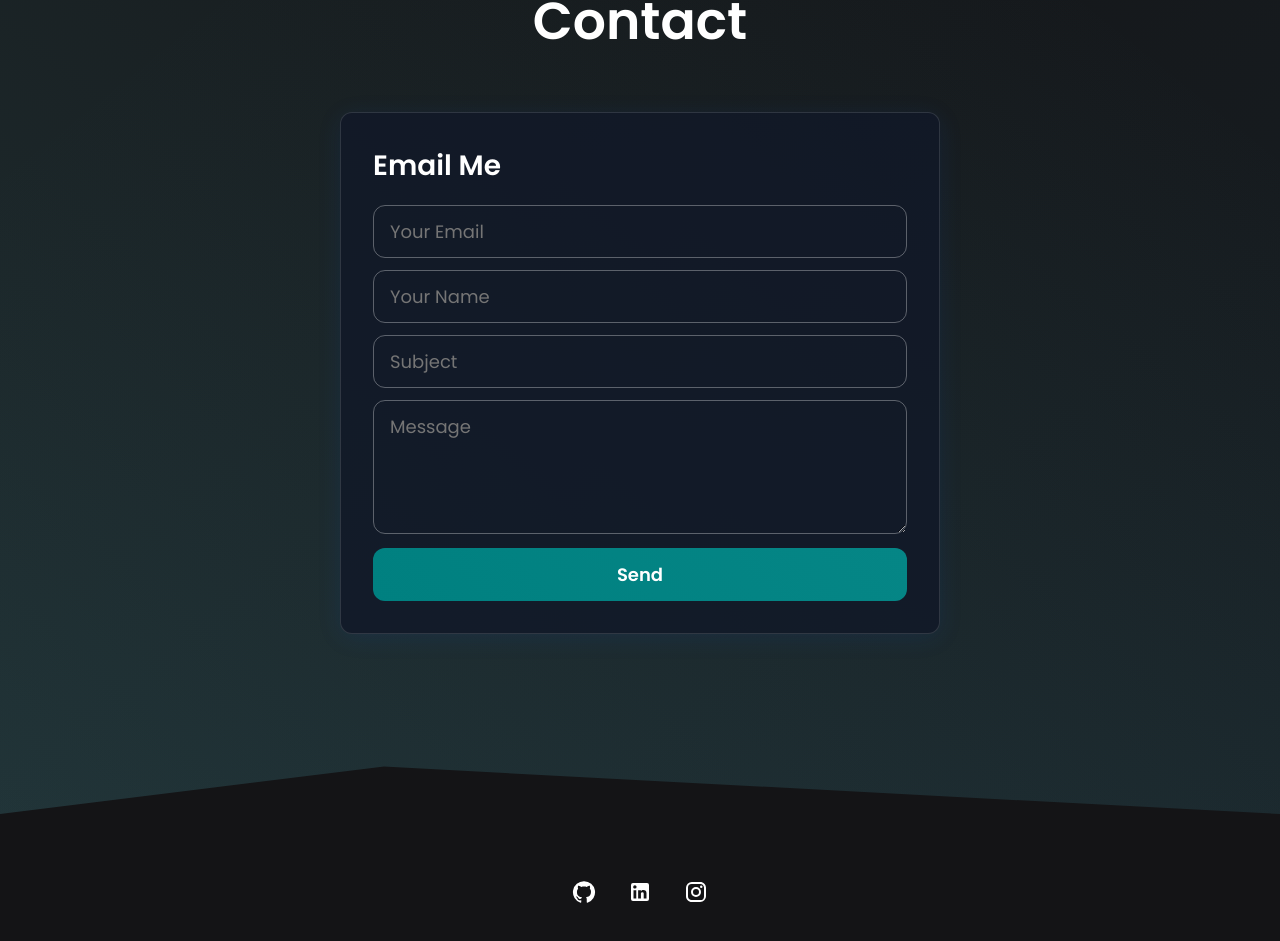
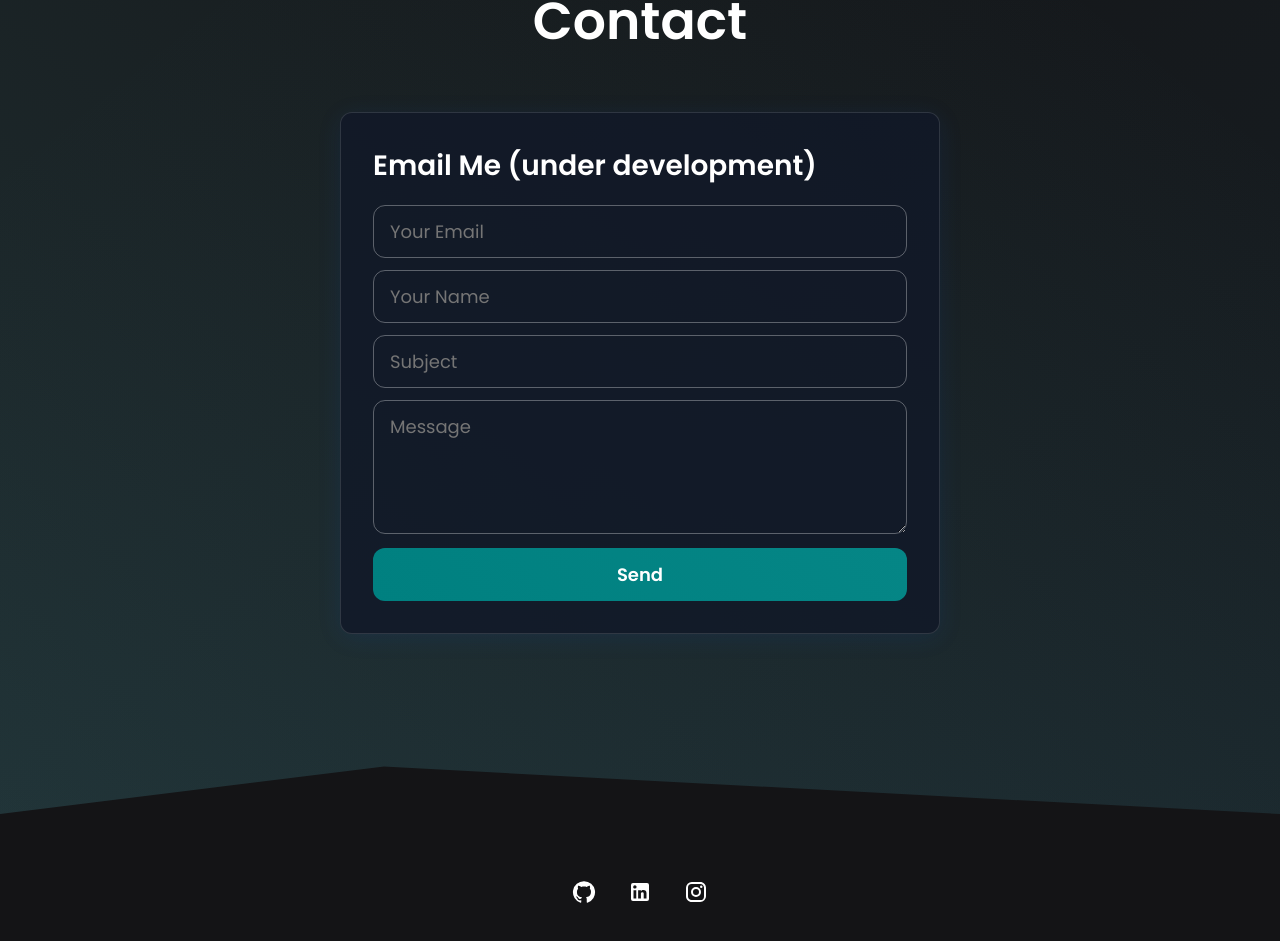
Before and after one commit to iceynight/portfolio, a React (Create React App) app: page / in a window 1280 px wide. Shown: the part 4583-5524 px from the top of the page. Built offline with nearby package versions, Linux system fonts and the light colour scheme.

Commit message:
contact section update

```diff
--- a/src/components/sections/Contact.jsx
+++ b/src/components/sections/Contact.jsx
@@ -157,7 +157,7 @@ const Contact = () => {
 
         </Desc>
         <ContactForm onSubmit={handleSubmit}>
-          <ContactTitle>Email Me</ContactTitle>
+          <ContactTitle>Email Me (under development)</ContactTitle>
           <ContactInput placeholder="Your Email" name="from_email" />
           <ContactInput placeholder="Your Name" name="from_name" />
           <ContactInput placeholder="Subject" name="subject" />
```
